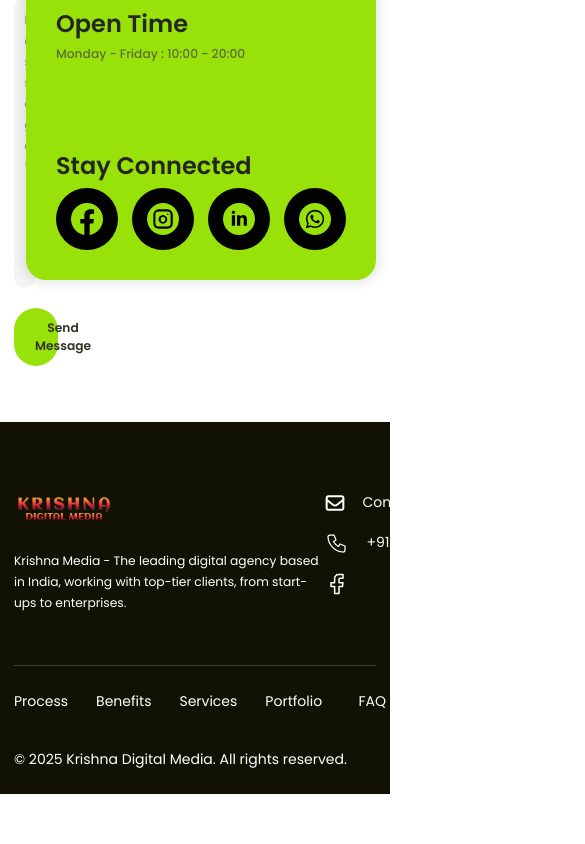
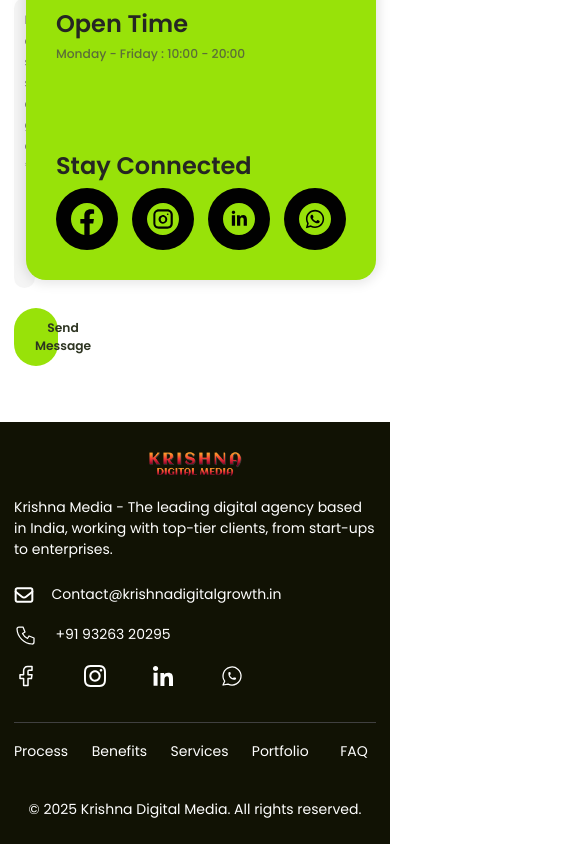
Before and after one commit to KrishnaTech9987/Portfolio-Website, a Next.js app: page / in a window 390 px wide. Shown: the part 7348-8192 px from the top of the page, 585 px wide, since content can reach past the window. Before the commit the page ends 8142 px from the top, so only its background shows below. Built offline with nearby package versions, Linux system fonts and the light colour scheme; a web font is replaced by a local one.

Commit message:
Footer has been completed with responsive part.

```diff
--- a/app/component/layout/Footer.jsx
+++ b/app/component/layout/Footer.jsx
@@ -6,11 +6,14 @@
 
 const Footer = () => {
   return (
-    <footer className="bg-footer text-white pt-[70px]">
+    <footer className="bg-footer text-white pt-[20px] md:pt-[70px] ">
       <div className="container mx-auto text-center">
-        <div className="flex-center-between-row">
+        <div className="flex flex-col md:flex-row md:justify-between">
           <div className="flex-start-between-col space-y-3">
-            <Link href="/">
+            <Link
+              href="/"
+              className="w-full flex-center-center md:flex-start-between-col"
+            >
               <Image
                 src="/assets/images/HomePage/Footer/NameLogo.png"
                 width={100}
@@ -18,13 +21,13 @@
                 alt="Krishna Media Logo"
               />
             </Link>
-            <p className="text-sm leading-6 w-[311px] text-start">
+            <p className="text-base md:text-sm leading-6 w-full md:w-[311px] text-start">
               Krishna Media - The leading digital agency based in India, working
               with top-tier clients, from start-ups to enterprises.
             </p>
           </div>
 
-          <div className="text-white flex-start-between-col space-y-5">
+          <div className="text-white flex-start-between-col space-y-5 mt-7 md:mt-0">
             {contactDetails.map(({ icon, text }, index) => (
               <div key={index} className="flex-center-center space-x-5">
                 <span>{icon}</span>
@@ -49,9 +52,9 @@
           </div>
         </div>
 
-        <hr className="bg-[#404040] mt-14 mb-7 w-full h-[1px]" />
+        <hr className="bg-[#404040] mt-4 md:mt-14 mb-5 w-full h-[1px]" />
 
-        <div className="flex-center-between flex-wrap pb-7">
+        <div className="flex flex-col md:flex-row md:justify-between pb-7">
           <div className="flex space-x-8">
             {navLinks.map((link, index) => (
               <a key={index} href="#" className="hover:opacity-80">
@@ -60,7 +63,7 @@
             ))}
           </div>
 
-          <div className="mt-4 md:mt-0">
+          <div className="mt-4 md:mt-0 text-center md:text-right">
             &copy; {new Date().getFullYear()} Krishna Digital Media. All rights
             reserved.
           </div>
```
